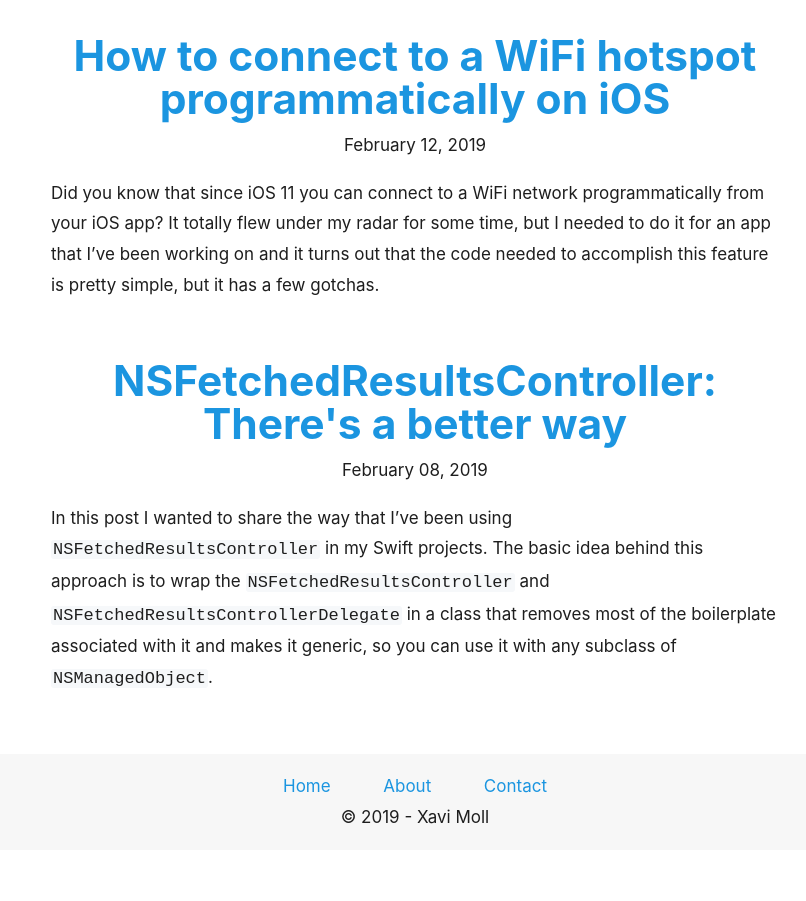
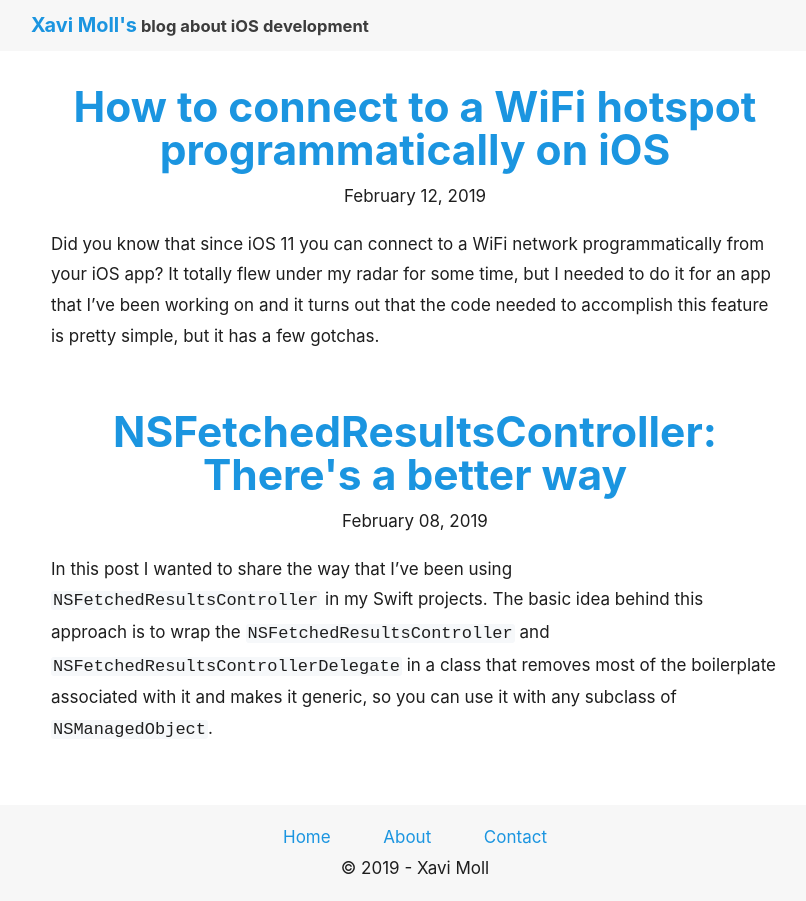
Before and after one commit to xmollv/xmollv.github.io, a Jekyll site: the page built from pages/home.html, in a window 1280 px wide. Shown: the whole page, without its empty margins (225-1031 px from the left). Built offline with Jekyll 4.4.1, drawn with Linux system fonts in a browser that asks for light colours.

Commit message:
Added a header

```diff
--- a/_layouts/default.html
+++ b/_layouts/default.html
@@ -14,6 +14,9 @@
     <link href="https://fonts.googleapis.com/css?family=Source+Sans+Pro:400,600,700" rel="stylesheet">
 </head>
 <body>
+    <header>
+        <h3><a href="/">Xavi Moll's</a><small> blog about iOS development</small></p>
+    </header>
     <main>
         <article>
             {{ content }}
--- a/assets/css/base.css
+++ b/assets/css/base.css
@@ -16,6 +16,22 @@ a {
 
 a:hover {
     text-decoration: underline;
+}
+
+header {
+    background: rgba(0, 0, 0, 0.03);
+}
+
+header > h3 {
+    margin: 0 auto;
+    max-width: 768px;
+    padding-left: 20px;
+    padding-right: 20px;
+    line-height: 50px;
+}
+
+header > h3 > small {
+    color: rgb(60, 60, 60);
 }
 
 a:visited {
```
